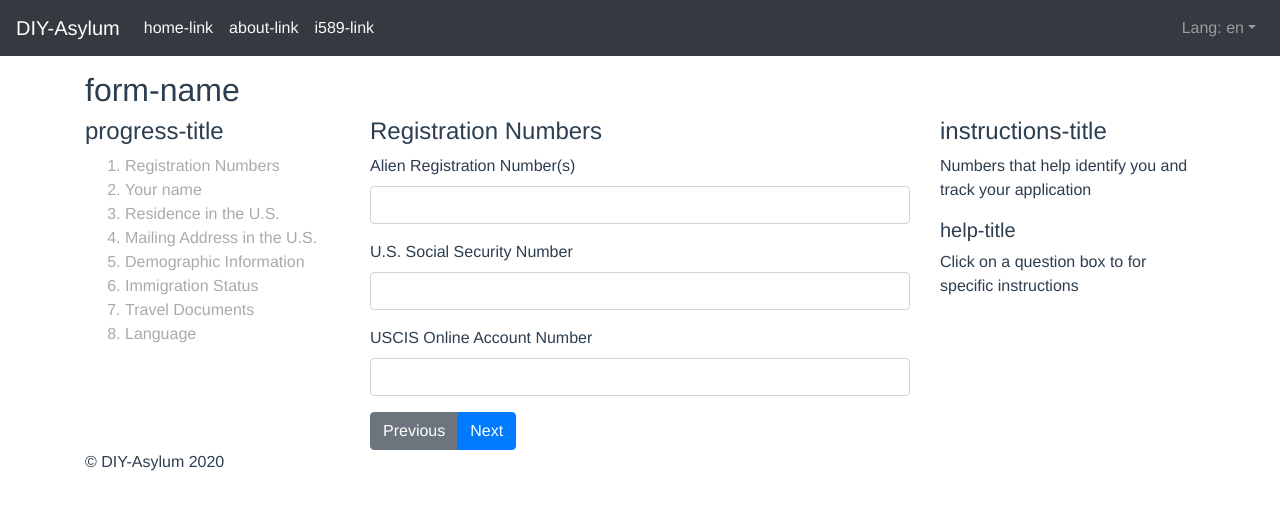
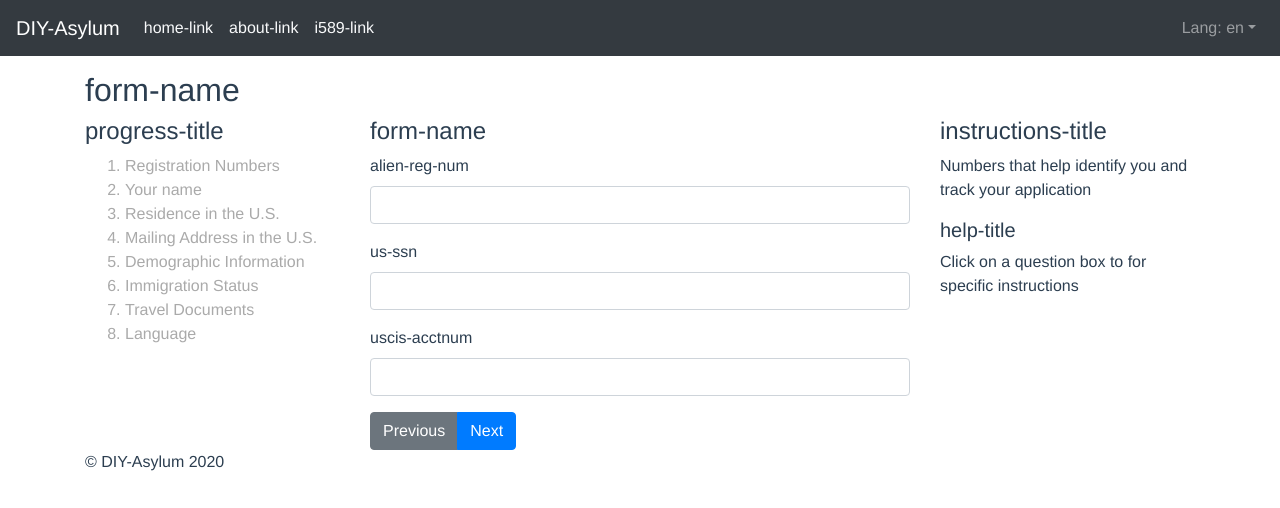
Before and after one commit to diy-asylum/python-vue-spike, a Vue app in the folder vue-frontend/: page /i589 in a window 1280 px wide. Shown: the top 508 px of the page. Built offline with nearby package versions, Linux system fonts and the light colour scheme.

Commit message:
Add translations, backing vars for first two pages of i589

```diff
--- a/vue-frontend/package.json
+++ b/vue-frontend/package.json
@@ -38,6 +38,7 @@
     "node-sass": "^4.12.0",
     "sass-loader": "^8.0.2",
     "typescript": "~3.7.5",
-    "vue-template-compiler": "^2.6.11"
+    "vue-template-compiler": "^2.6.11",
+    "vuex-module-decorators": "^0.16.1"
   }
 }
--- a/vue-frontend/src/views/i589/subforms/page1.vue
+++ b/vue-frontend/src/views/i589/subforms/page1.vue
@@ -1,13 +1,29 @@
+<i18n>
+	{
+	"en": {
+	"form-name": "Registration Numbers",
+	"alien-reg-num": "Alien Registration Number(s)",
+	"us-ssn": "U.S. Social Security Number",
+	"uscis-acctnum" : "USCIS Online Account Number"
+	},
+	"es": {
+	"form-name": "Números de registro",
+	"alien-reg-num": "Número (s) de registro de extranjero",
+	"us-ssn": "Número de Seguro Social EE.UU",
+	"uscis-acctnum": "Número de cuenta en línea de USCIS"
+	}
+	}
+</i18n>
 <template>
 	<div>
-		<h4>Registration Numbers</h4>
-		<div class="form-group"><label>Alien Registration Number(s)</label><input name="alien-registration-number"
-				type="text" class="form-control undefined" value="">
+		<h4>{{$t("form-name")}}</h4>
+		<div class="form-group"><label>{{$t("alien-reg-num")}}</label><input v-model="alienRegNum" type="text"
+				class="form-control" value="">
 		</div>
-		<div class="form-group"><label>U.S. Social Security Number</label><input name="us-ssn" type="text"
-				class="form-control undefined" value=""></div>
-		<div class="form-group"><label>USCIS Online Account Number</label><input name="uscis-acct-number" type="text"
-				class="form-control undefined" value=""></div>
+		<div class="form-group"><label>{{$t("us-ssn")}}</label><input v-model="usSsn" type="text" class="form-control"
+				value=""></div>
+		<div class="form-group"><label>{{$t("uscis-acctnum")}}</label><input v-model="uscisAcctNum" type="text"
+				class="form-control" value=""></div>
 	</div>
 </template>
 
@@ -20,7 +36,9 @@
 	// Define the component in class-style
 	@Component
 	export default class page1 extends Vue {
-
+		alienRegNum = "";
+		usSsn = "";
+		uscisAcctNum = "";
 	}
 </script>
 
--- a/vue-frontend/src/views/i589/subforms/page2.vue
+++ b/vue-frontend/src/views/i589/subforms/page2.vue
@@ -1,15 +1,33 @@
+<i18n>
+	{
+	"en": {
+	"form-name": "Your Name",
+	"last-name": "Last Name",
+	"first-name": "First Name",
+	"middle-name" : "Middle Name",
+	"other-names" : "Other Names"
+	},
+	"es": {
+	"form-name": "Tu Nombre",
+	"last-name": "Apellido",
+	"first-name": "Nombre de pila",
+	"middle-name": "Segundo nombre",
+	"other-names": "Otros nombres"
+	}
+	}
+</i18n>
 <template>
 	<div>
-		<h4>Your Name</h4>
-		<div class="form-group"><label>Last Name</label><input name="last-name" type="text"
-				class="form-control undefined" value="">
+		<h4>{{$t("form-name")}}</h4>
+		<div class="form-group"><label>{{$t("last-name")}}</label><input v-model="lastName" type="text"
+				class="form-control" value="">
 		</div>
-		<div class="form-group"><label>First Name</label><input name="first-name" type="text"
-				class="form-control undefined" value=""></div>
-		<div class="form-group"><label>Middle Name</label><input name="middle-name" type="text"
-				class="form-control undefined" value=""></div>
-		<div class="form-group"><label>Other names</label><input name="other-names" type="text"
-				class="form-control undefined" value=""></div>
+		<div class="form-group"><label>{{$t("first-name")}}</label><input v-model="firstName" type="text"
+				class="form-control" value=""></div>
+		<div class="form-group"><label>{{$t("middle-name")}}</label><input v-model="middleName" type="text"
+				class="form-control" value=""></div>
+		<div class="form-group"><label>{{$t("other-names")}}</label><input v-model="otherNames" type="text"
+				class="form-control" value=""></div>
 	</div>
 </template>
 
@@ -22,7 +40,10 @@
 	// Define the component in class-style
 	@Component
 	export default class page2 extends Vue {
-
+		lastName = "";
+		firstName = "";
+		middleName = "";
+		otherNames = "";
 	}
 </script>
 
```
Also changed, not shown: vue-frontend/src/router/index.ts (+10 -10 lines), 1 other file (tests, documents, lock files or other folders).
